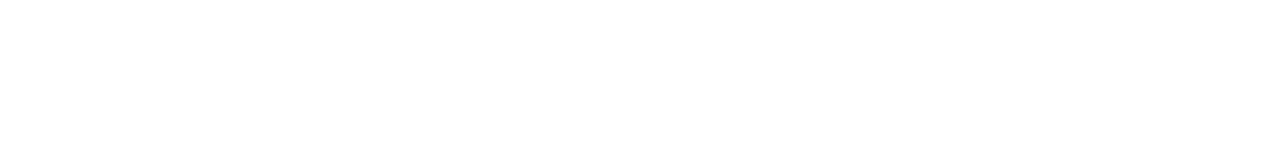
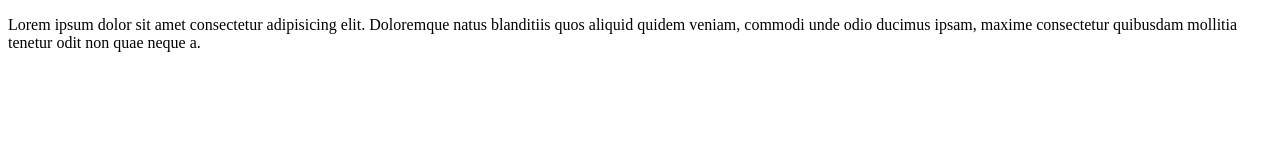
Before and after one commit to NickolasVerli/NickolasVerli.github.io, a plain HTML site: page index.html in a window 1280 px wide. Drawn offline with Linux system fonts and the light colour scheme.

Commit message:
add lorem para visao

```diff
--- a/index.html
+++ b/index.html
@@ -5,5 +5,11 @@
     <meta name="viewport" content="width=device-width, initial-scale=1.0" />
     <title>Document</title>
   </head>
-  <body></body>
+  <body>
+    <p>
+      Lorem ipsum dolor sit amet consectetur adipisicing elit. Doloremque natus
+      blanditiis quos aliquid quidem veniam, commodi unde odio ducimus ipsam,
+      maxime consectetur quibusdam mollitia tenetur odit non quae neque a.
+    </p>
+  </body>
 </html>
```
